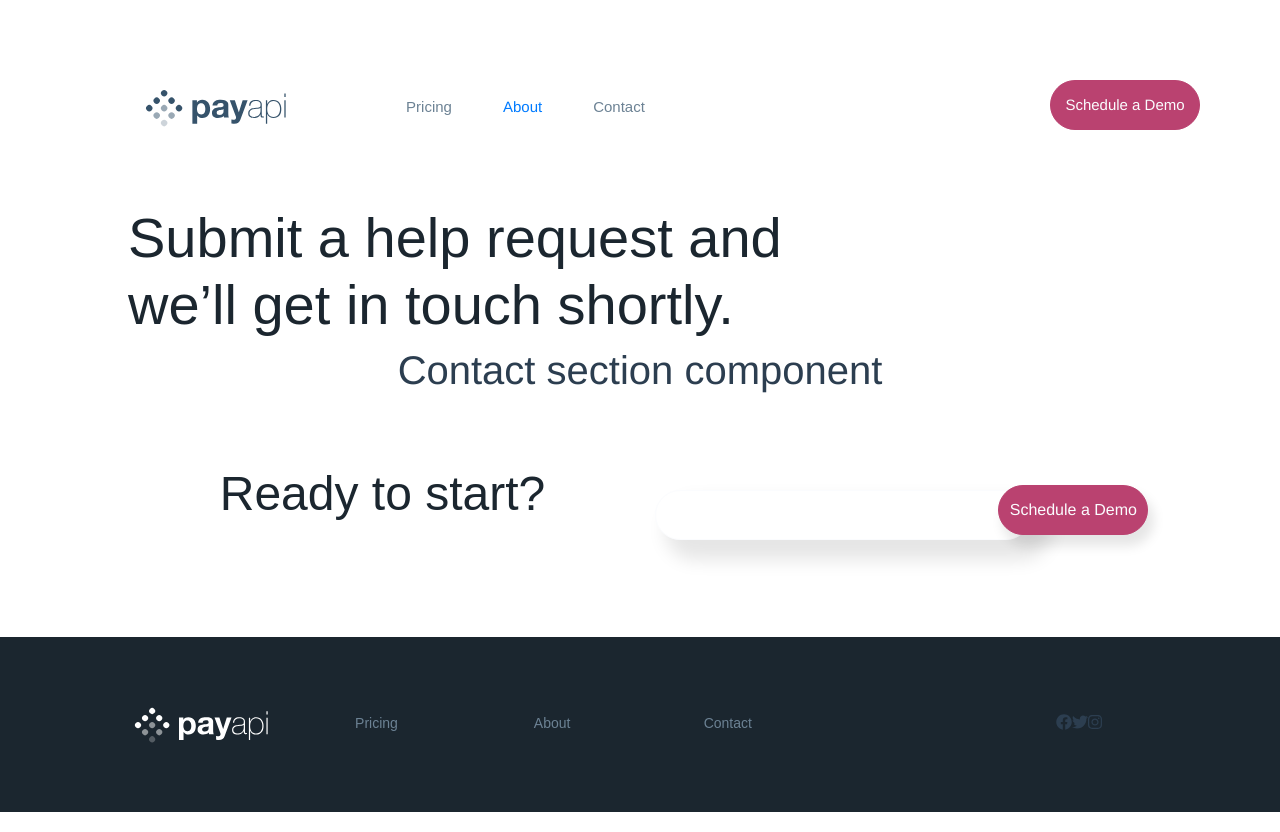
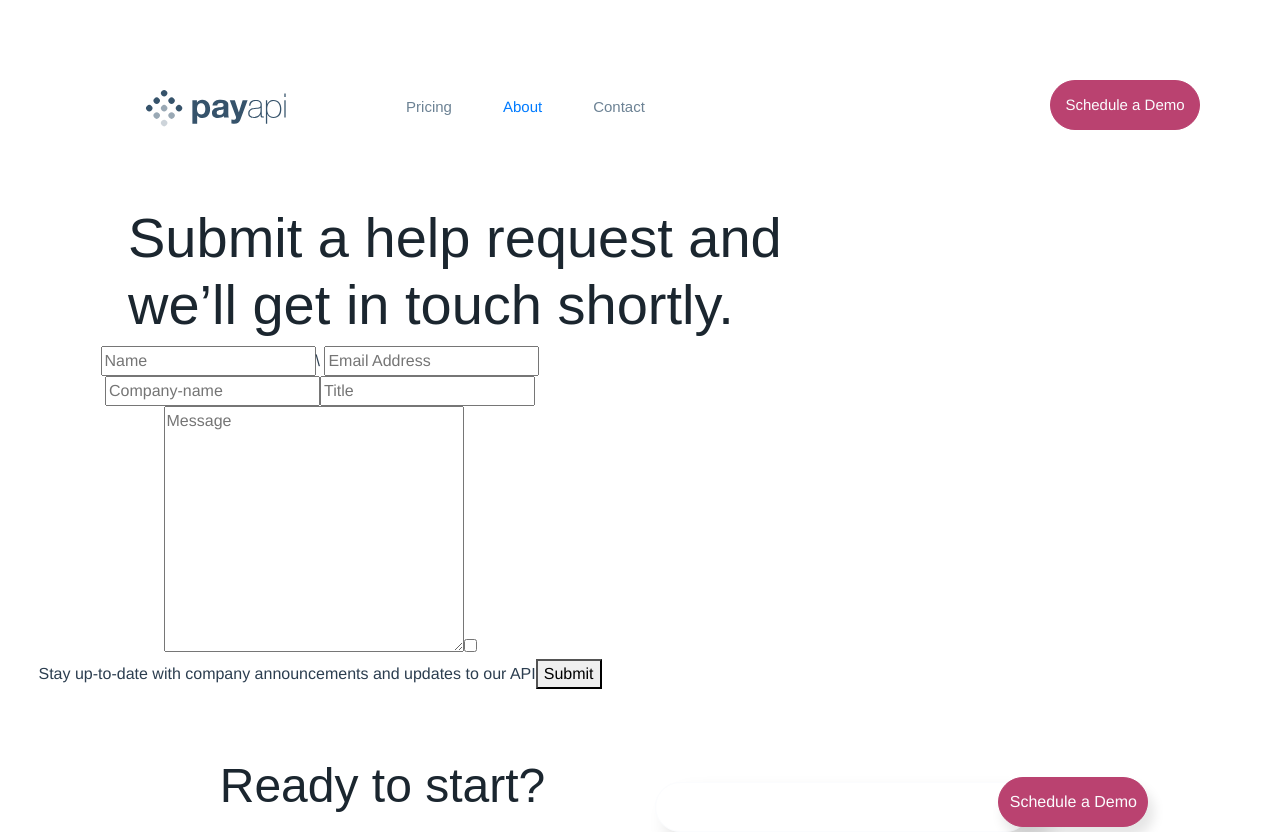
Before and after one commit to clf94-dev/payapi-vue, a Vue app: page /contact in a window 1280 px wide. Shown: the top 832 px of the page. Built offline with nearby package versions, Linux system fonts and the light colour scheme.

Commit message:
added struct contact form component

```diff
--- a/src/components/ContactSection.vue
+++ b/src/components/ContactSection.vue
@@ -1,7 +1,23 @@
 <template>
-<div>
-    <h1>Contact section component</h1>
-</div>
+<b-container fluid class="contact-section">
+
+    <b-row>
+        <b-col xs="12" sm="12" md="6" lg="6" class="form">
+            <form class="form-col">
+                <input type="text" name="Name" placeholder="Name">\
+                <input type="email" name="email" id="" placeholder="Email Address">
+                <input type="text" placeholder="Company-name">
+                <input type="text" placeholder="Title">
+                <textarea name="message" id="" cols="30" rows="10" placeholder="Message"></textarea>
+                <input type="checkbox" name="checkbox" id="" class="checkbox" />
+                <label for="checkbox">Stay up-to-date with company announcements and updates to our
+                    API</label>
+                <button type="submit" class="submit-btn"> Submit </button>
+            </form>
+        </b-col>
+
+    </b-row>
+</b-container>
 </template>
 
 <script>
```
